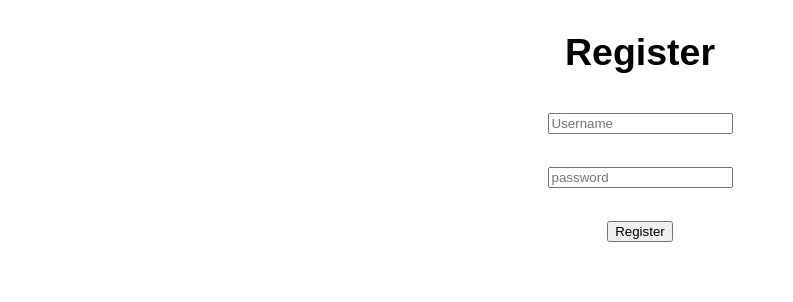
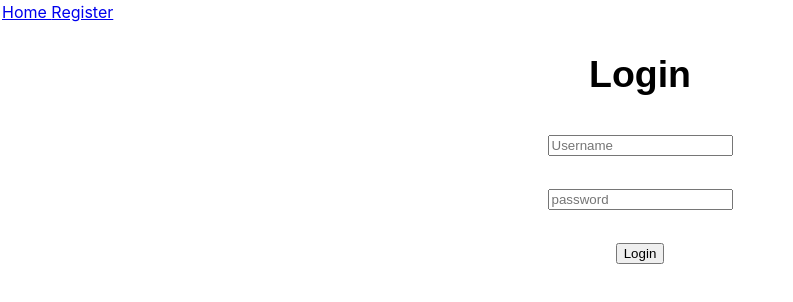
Before and after one commit to FiqriAgwar/agwar_nimfinder, a React (Create React App) app: page / in a window 1280 px wide. Shown: the top 302 px of the page, without its empty margins (0-793 px from the left). Built offline with nearby package versions, Linux system fonts and the light colour scheme.

Commit message:
Adding PostLogin and Navigation

```diff
--- a/package.json
+++ b/package.json
@@ -10,6 +10,7 @@
     "qs": "^6.7.0",
     "react": "^16.8.6",
     "react-dom": "^16.8.6",
+    "react-router-dom": "^5.0.0",
     "react-scripts": "3.0.1"
   },
   "scripts": {
--- a/src/App.js
+++ b/src/App.js
@@ -1,12 +1,35 @@
 import React, {Component} from 'react';
+import {BrowserRouter, Route, Switch} from 'react-router-dom';
 import './App.css';
+
 import GetData from './GetData'
 import PostRegister from './PostRegister'
+import PostLogin from './PostLogin'
+import Error from './Error'
+import Navigation from './Navigation'
 
 class App extends Component {
+  constructor(props){
+    super(props);
+    this.state = {
+      current : 0,
+      cookie : '',
+      data : []
+    }
+  }
+
   render(){
-    return(
-      <PostRegister />
+    return (
+      <BrowserRouter>
+        <div>
+          <Navigation />
+          <Switch>
+            <Route path="/" component={PostLogin} />
+            <Route path="/register" component={PostRegister} />
+            <Route component={Error} />
+          </Switch>
+        </div>
+      </BrowserRouter>
     );
   }
 }
--- /dev/null
+++ b/src/Error.js
@@ -0,0 +1,13 @@
+import React, {Component} from 'react';
+
+class Error extends Component{
+    render(){
+        return(
+            <div>
+                <h1>404 Not Found</h1>
+            </div>
+        );
+    }
+}
+
+export default Error;
--- a/src/GetData.js
+++ b/src/GetData.js
@@ -7,6 +7,7 @@ class GetData extends Component {
         items : [],
         load : false,
         query : "",
+        token : props.token
       }
     }
 
--- /dev/null
+++ b/src/Navigation.js
@@ -0,0 +1,13 @@
+import React from 'react'
+import {NavLink} from 'react-router-dom'
+
+const Navigation = () => {
+    return (
+        <div>
+            <NavLink to = "/"> Home </NavLink>
+            <NavLink to = "/register"> Register </NavLink>
+        </div>
+    )
+}
+
+export default Navigation;
--- /dev/null
+++ b/src/PostLogin.js
@@ -0,0 +1,94 @@
+import React, {Component} from 'react';
+import axios from 'axios';
+import qs from 'qs';
+
+import GetData from './GetData'
+
+class PostLogin extends Component{
+    constructor(props){
+        super(props);
+        this.state = {
+            username : '',
+            password : '',
+            code : '',
+            message : '',
+            token : ''
+        }
+    }
+
+    handleSubmit = (event) => {
+        event.preventDefault();
+
+        this.state.message = 'Loading...';
+
+        const url = 'https://shrouded-cove-86222.herokuapp.com/https://api.stya.net/nim/login';
+
+        const data = qs.stringify({
+            username : this.state.username,
+            password : this.state.password
+        });
+
+        const headers = {
+            'Content-Type' : 'application/x-www-form-urlencoded'
+        }
+
+        axios.post(url, data, headers)
+            .then(response => {
+                this.setState(
+                    {
+                        message : response.data.status,
+                        code : response.data.code,
+                        token : response.data.token
+                    }
+                );
+            })
+            .catch(error => {
+                console.log(error)
+            });
+    }
+
+    handleInputChange = (event) => {
+        event.preventDefault();
+        this.setState({
+            [event.target.name] : event.target.value
+        });
+    }
+
+
+
+    render(){
+        const {username, password} = this.state;
+
+        if(this.state.token == ''){
+            return(
+                <div className ="titlesec">
+                    <h2>
+                        Login
+                    </h2>
+
+                    <form onSubmit={this.handleSubmit}>
+                        <p>
+                            <input type = 'text' placeholder = 'Username' value = {username} name = 'username' onChange={this.handleInputChange} />
+                        </p>
+
+                        <p>
+                            <input type = 'password' placeholder = 'password' value = {password} name = 'password' onChange={this.handleInputChange} />
+                        </p>
+
+                        <p>
+                            <button onClick={this.handleSubmit}>Login</button>
+                        </p>
+
+                    </form>
+                </div>
+            );
+        }
+        else{
+            return(
+                <GetData token={this.state.token} />
+            );
+        }
+    }
+}
+
+export default PostLogin;
--- a/src/PostRegister.js
+++ b/src/PostRegister.js
@@ -16,6 +16,8 @@ class PostRegister extends Component{
     handleSubmit = (event) => {
         event.preventDefault();
 
+        this.state.message = 'Loading...';
+
         const url = 'https://shrouded-cove-86222.herokuapp.com/https://api.stya.net/nim/register';
 
         const data = qs.stringify({
@@ -23,15 +25,12 @@ class PostRegister extends Component{
             password : this.state.password
         });
 
-        console.log(data);
-
         const headers = {
             'Content-Type' : 'application/x-www-form-urlencoded'
         }
 
         axios.post(url, data, headers)
             .then(response => {
-                console.log(response.data.code);
                 this.setState(
                     {
                         message : response.data.status,
```
Also changed, not shown: 1 other file (tests, documents, lock files or other folders).
